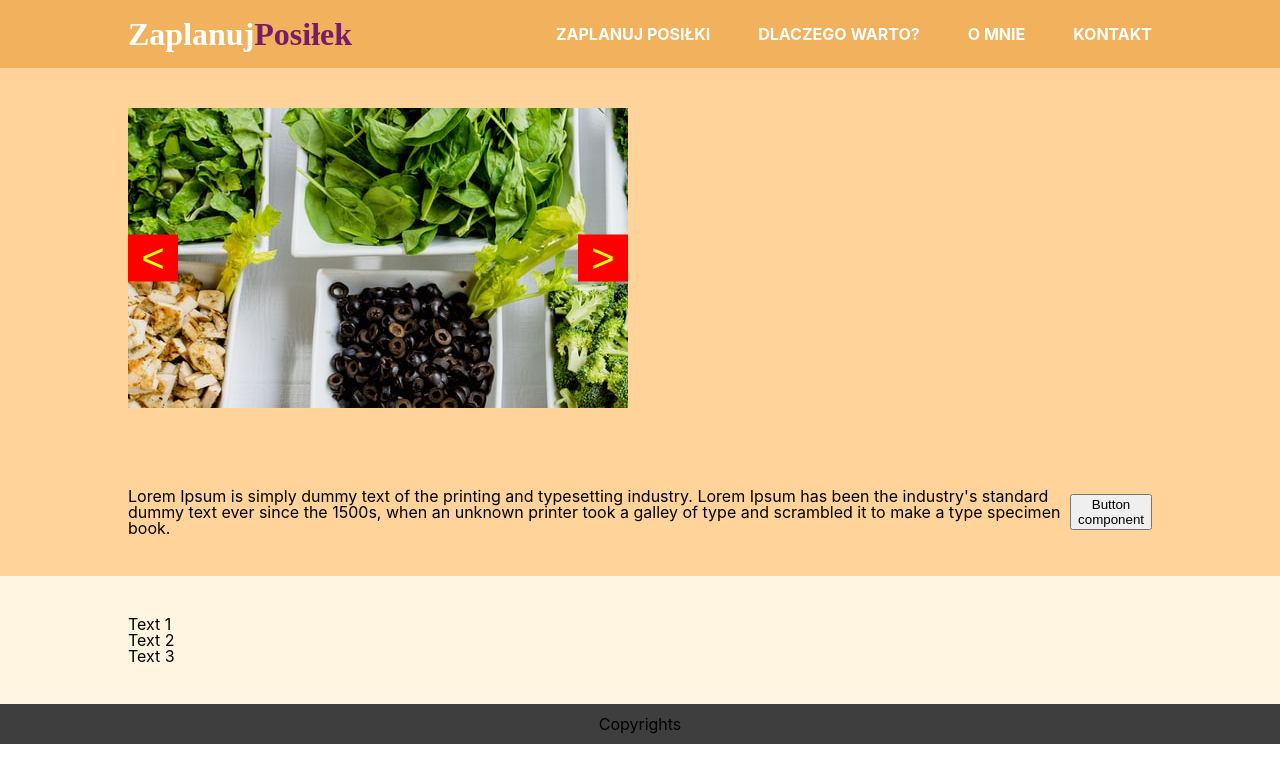
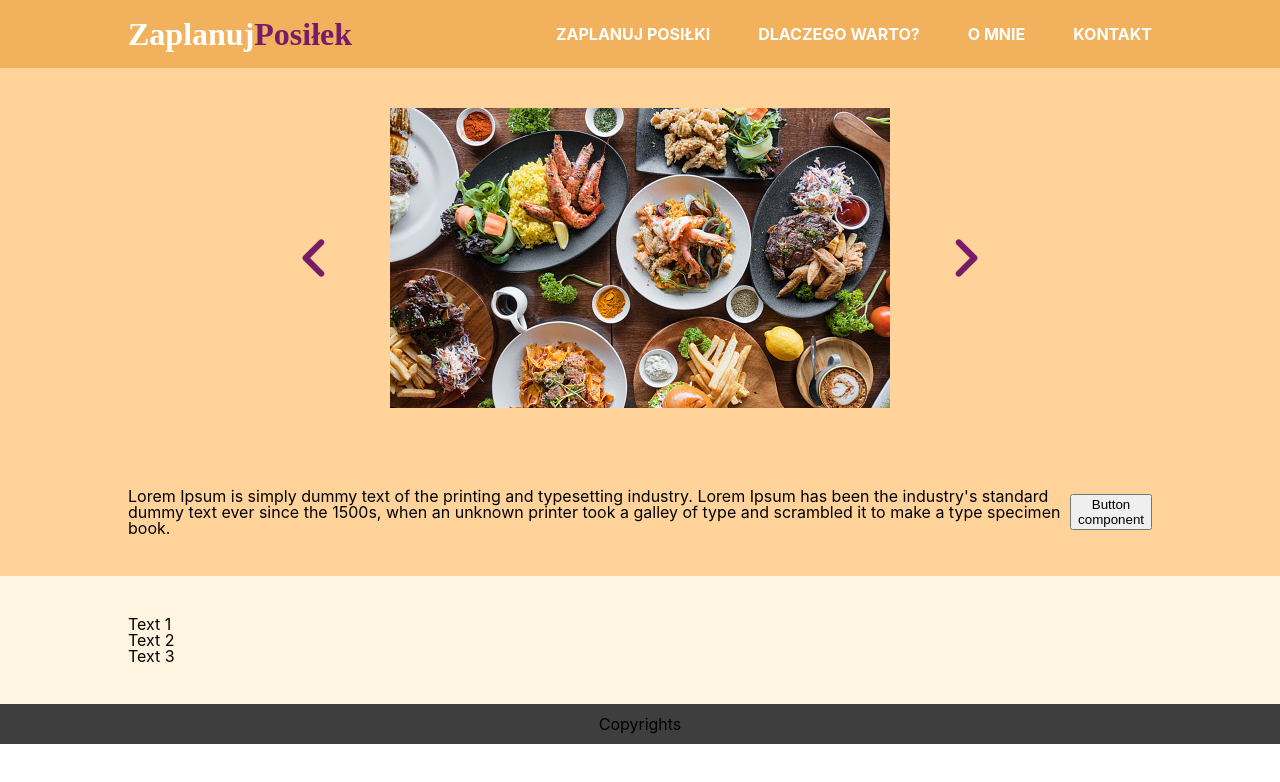
Before and after one commit to Margeriee/planer-posilkow, a React (Create React App) app: page / in a window 1280 px wide. Shown: the top 782 px of the page. Built offline with nearby package versions, Linux system fonts and the light colour scheme; a web font is replaced by a local one.

Commit message:
feat/carousel/improve-styles

```diff
--- a/package.json
+++ b/package.json
@@ -4,6 +4,10 @@
   "private": true,
   "dependencies": {
     "@csstools/normalize.css": "^12.0.0",
+    "@fortawesome/fontawesome-svg-core": "^6.2.0",
+    "@fortawesome/free-regular-svg-icons": "^6.2.0",
+    "@fortawesome/free-solid-svg-icons": "^6.2.0",
+    "@fortawesome/react-fontawesome": "^0.2.0",
     "@testing-library/jest-dom": "^5.16.5",
     "@testing-library/react": "^13.3.0",
     "@testing-library/user-event": "^13.5.0",
--- a/src/components/Common/Section.module.scss
+++ b/src/components/Common/Section.module.scss
@@ -3,5 +3,5 @@
 
 .section {
   width: 100%;
-  padding: s.$s5+s.$s4 10%;
+  padding: s.$s5 + s.$s4 10%;
 }
--- a/src/components/LandingPage/CarouselSection/Carousel.module.scss
+++ b/src/components/LandingPage/CarouselSection/Carousel.module.scss
@@ -1,42 +1,23 @@
-// @use "../../settings/spacing.module.scss" as s;
+@use "../../../settings/colors.module.scss" as c;
 
-// .carousel {
-//   overflow: hidden;
-// }
+$arrowWidth: 50px;
+$slideWidth: 500px;
+$slideHight: 300px;
 
-// .inner {
-//   white-space: nowrap;
-//   transition: transform 0.3s;
-// }
-
-// .indicators {
-//   display: flex;
-//   justify-content: center;
-// }
-
-// .indicators > button {
-//   margin: 5px;
-// }
-
-// .indicators > button.active {
-//   background-color: green;
-//   color: #fff;
-// }
+.test {
+  display: flex;
+  justify-content: center;
+  position: relative;
+}
 
 .root {
-  width: 100%;
-  height: 100%;
-  background-color: white;
-  position: relative;
   overflow: hidden;
-  width: 500px;
-  height: 300px;
+  width: $slideWidth;
+  height: $slideHight;
 }
 
 .carousel {
   display: flex;
-  width: 100%;
-  height: 100%; // ToDo: change to const
   list-style: none;
 }
 
@@ -49,19 +30,16 @@
 .button {
   position: absolute;
   top: 50%;
-  transform: translateY(-50%);
-  background-color: red;
-  color: yellow;
-  font-size: 2.5rem; //ToDo: change for const
-  border-width: 0;
+  color: c.$purple;
+  font-size: $arrowWidth;
   cursor: pointer;
-  width: 50px;
+  width: $arrowWidth;
 }
 
 .buttonLeft {
-  left: 0;
+  transform: translate(-(2 * $arrowWidth), -50%);
 }
 
 .buttonRight {
-  right: 0;
+  transform: translate($slideWidth + $arrowWidth, -50%);
 }
--- a/src/components/LandingPage/CarouselSection/Carousel.tsx
+++ b/src/components/LandingPage/CarouselSection/Carousel.tsx
@@ -1,11 +1,14 @@
 import {
   Children,
+  useCallback,
   useEffect,
   useLayoutEffect,
   useMemo,
   useRef,
   useState,
 } from "react";
+import { FontAwesomeIcon } from "@fortawesome/react-fontawesome";
+import { faAngleRight, faAngleLeft } from "@fortawesome/free-solid-svg-icons";
 import styles from "./Carousel.module.scss";
 
 type carouselProps = {
@@ -16,12 +19,15 @@ export const Carousel = (props: carouselProps) => {
   const { children } = props;
   const [current, setCurrent] = useState(1);
   const [translateX, setTranslateX] = useState(0);
+  const [paused, setPaused] = useState(false);
   const containerRef = useRef(null);
 
-  const actionHandler = (mode: string) => {
+  const actionHandler = useCallback(
+    (mode: string) => {
       // @ts-ignore
       containerRef.current.style.transitionDuration = "400ms";
-    if (mode === "prev") {
+
+      if (mode === "previous") {
         if (current <= 1) {
           setTranslateX(0);
           setCurrent(children.length);
@@ -32,8 +38,10 @@ export const Carousel = (props: carouselProps) => {
         }
       } else if (mode === "next") {
         if (current >= children.length) {
+          setTranslateX(
             // @ts-ignore
-        setTranslateX(containerRef.current.clientWidth * (children.length + 1));
+            containerRef.current.clientWidth * (children.length + 1)
+          );
           setCurrent(1);
         } else {
           // @ts-ignore
@@ -41,7 +49,9 @@ export const Carousel = (props: carouselProps) => {
           setCurrent((prev) => ++prev);
         }
       }
-  };
+    },
+    [current, children]
+  );
 
   useEffect(() => {
     const transitionEnd = () => {
@@ -66,6 +76,20 @@ export const Carousel = (props: carouselProps) => {
       document.removeEventListener("transitionend", transitionEnd);
     };
   }, [current, children]);
+
+  useEffect(() => {
+    const interval = setInterval(() => {
+      if (!paused) {
+        actionHandler("next");
+      }
+    }, 5000);
+
+    return () => {
+      if (interval) {
+        clearInterval(interval);
+      }
+    };
+  });
 
   const slides = useMemo(() => {
     if (children.length > 1) {
@@ -95,7 +119,11 @@ export const Carousel = (props: carouselProps) => {
   }, []);
 
   return (
-    <div className={styles.root}>
+    <div
+      className={styles.root}
+      onMouseEnter={() => setPaused(true)}
+      onMouseLeave={() => setPaused(false)}
+    >
       <ul
         ref={containerRef}
         className={styles.carousel}
@@ -105,18 +133,16 @@ export const Carousel = (props: carouselProps) => {
       >
         {slides}
       </ul>
-      <button
+      <FontAwesomeIcon
         className={`${styles.button} ${styles.buttonLeft}`}
-        onClick={() => actionHandler("prev")}
-      >
-        {"<"}
-      </button>
-      <button
+        onClick={() => actionHandler("previous")}
+        icon={faAngleLeft}
+      />
+      <FontAwesomeIcon
         className={`${styles.button} ${styles.buttonRight}`}
         onClick={() => actionHandler("next")}
-      >
-        {">"}
-      </button>
+        icon={faAngleRight}
+      />
     </div>
   );
 };
--- a/src/components/LandingPage/CarouselSection/CarouselSection.tsx
+++ b/src/components/LandingPage/CarouselSection/CarouselSection.tsx
@@ -1,6 +1,7 @@
 import { Colors, Section } from "../../Common/Section";
 import { Carousel } from "./Carousel";
 import { CarouselItem } from "./CarouselItem";
+import styles from "./Carousel.module.scss"
 
 import Food1 from "../../../assets/Food1.jpg";
 import Food2 from "../../../assets/Food2.jpg";
@@ -9,11 +10,13 @@ import Food3 from "../../../assets/Food3.jpg";
 export const CarouselSection = () => {
   return (
     <Section backgroundColor={Colors.lightOrange}>
-      <Carousel>
-        <img src={Food1} alt="food1" />
-        <img src={Food2} alt="food2" />
-        <img src={Food3} alt="food3" />
-      </Carousel>
+      <div className={styles.test}>
+        <Carousel>
+          <img src={Food1} alt="food1" />
+          <img src={Food2} alt="food2" />
+          <img src={Food3} alt="food3" />
+        </Carousel>
+      </div>
     </Section>
   );
 };
```
Also changed, not shown: 2 other files (tests, documents, lock files or other folders). Lines whose indentation alone changed are shown as unchanged.
